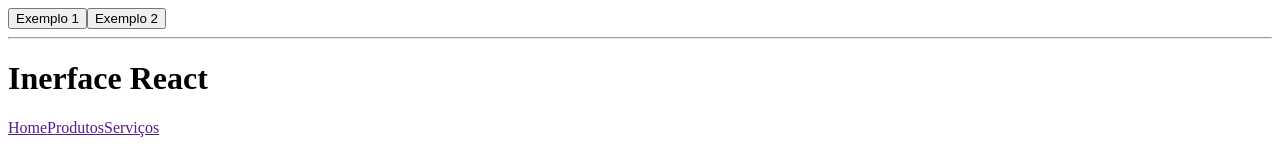
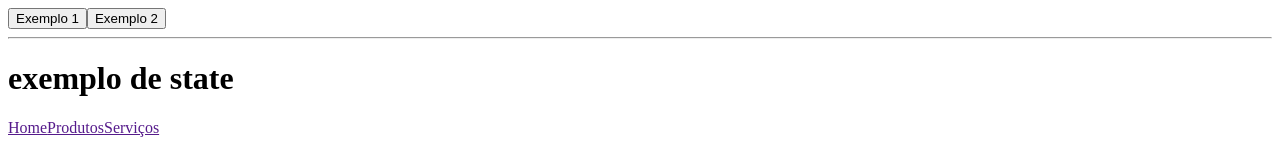
Before and after one commit to PallomaHortencio/meu-app, a React (Create React App) app: page / in a window 1280 px wide. Shown: the top 160 px of the page. Built offline with nearby package versions, Linux system fonts and the light colour scheme.

Commit message:
useState

```diff
--- a/src/components/layout/Cabecalho.jsx
+++ b/src/components/layout/Cabecalho.jsx
@@ -1,15 +1,29 @@
+import { useState } from "react";
 import Menu from "../../Menu";
 
 const Cabecalho = () => {
   const exemplo2 = () => {
     console.log("exemplo2");
   };
+
+  /* Exemplo1 de gerenciamneto de states
+  Aqui, definimos no useState um valor inicial (colocado entre os parênteses do useState), além de desestruturar o state em uma variável (titulo) e em uma função (setTitulo) que será responsável por atualizar este state/titulo */
+
+  const [titulo, setTitulo] = useState("exemplo de state");
+
+  const atualizaTitulo = () => {
+    setTitulo("Opa, state do titulo foi alterado!");
+  };
+
   return (
     <header>
       <button onClick={() => console.log("exemplo1")}>Exemplo 1</button>
       <button onClick={exemplo2}>Exemplo 2</button>
       <hr />
-      <h1>Inerface React</h1>
+
+      {/* Aqui, aplicamos a variável de state chamada titulo */}
+
+      <h1 onClick={atualizaTitulo}>{titulo}</h1>
       <Menu />
     </header>
   );
```
